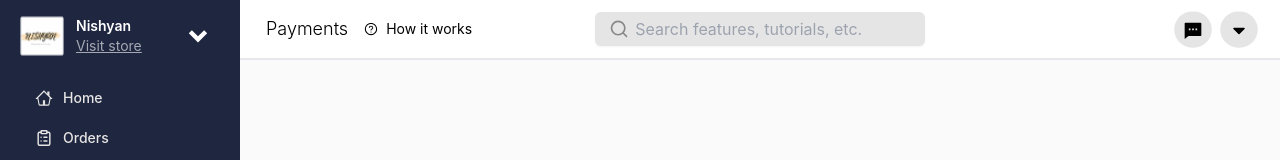
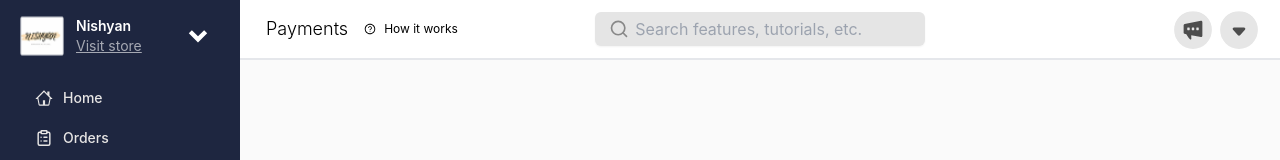
Before and after one commit to prattiikk/Dukaan-demo, a React (Create React App) app: page / in a window 1280 px wide. Shown: the top 160 px of the page. Built offline with nearby package versions, Linux system fonts and the light colour scheme; the HTML template or start-up script is replaced by a standard one; a web font is replaced by a local one.

Commit message:
added svgs to the searchbar

```diff
--- a/src/Components/GlobalSearchBar.jsx
+++ b/src/Components/GlobalSearchBar.jsx
@@ -3,8 +3,6 @@
 // react-icons/all is not supported anymore so we have to import each icon individually ig.
 import { AiOutlineQuestionCircle } from "react-icons/ai";
 import { LuSearch } from "react-icons/lu";
-import { RiMessage2Fill } from "react-icons/ri";
-import { FaCaretDown } from "react-icons/fa";
 
 const SearchBar = ({ isActive }) => {
   {
@@ -22,7 +20,7 @@
 
           {/* how it works button */}
 
-          <button className=" hidden sm:flex justify-center items-center text-sm ml-4">
+          <button className=" hidden sm:flex justify-center items-center text-xs ml-4">
             <AiOutlineQuestionCircle />
             <span className="ml-2">How it works</span>
           </button>
@@ -47,10 +45,48 @@
 
         <div className=" col-start-3 col-span-1 hidden sm:flex items-center justify-end">
           <button className=" bg-[#e5e5e5] h-[50%] w-[30px] rounded-full flex items-center justify-center scale-125 mx-4">
-            <RiMessage2Fill />
+            <svg
+              width="40"
+              height="40"
+              viewBox="0 0 40 40"
+              fill="none"
+              xmlns="http://www.w3.org/2000/svg"
+            >
+              <g clip-path="url(#clip0_5995_2532)">
+                <circle cx="20" cy="20" r="20" fill="#E6E6E6" />
+                <path
+                  d="M28.4211 10.0237L11.1158 13.3823C10.4632 13.499 10 14.1287 10 14.8517V22.5019C10 23.225 10.4632 23.8547 11.1158 23.9713L12.8842 24.3212C13.6 25.6273 14.9474 27.8897 16.7579 29.7323C17.3684 30.362 18.3789 29.8022 18.2526 28.8693C18.0842 27.6331 18.1263 26.3037 18.1895 25.3707L28.4211 27.3766C29.2421 27.5398 30 26.8401 30 25.9072V11.4931C30 10.5602 29.2421 9.86046 28.4211 10.0237ZM16.4632 19.6331C16.4632 19.8897 16.2737 20.0996 16.0421 20.0996H14.3158C14.0842 20.0996 13.8947 19.8897 13.8947 19.6331V17.7206C13.8947 17.464 14.0842 17.2541 14.3158 17.2541H16.0421C16.2737 17.2541 16.4632 17.464 16.4632 17.7206V19.6331ZM21.2842 19.6331C21.2842 19.8897 21.0947 20.0996 20.8632 20.0996H19.1368C18.9053 20.0996 18.7158 19.8897 18.7158 19.6331V17.7206C18.7158 17.464 18.9053 17.2541 19.1368 17.2541H20.8632C21.0947 17.2541 21.2842 17.464 21.2842 17.7206V19.6331ZM26.1263 19.6331C26.1263 19.8897 25.9368 20.0996 25.7053 20.0996H23.9789C23.7474 20.0996 23.5579 19.8897 23.5579 19.6331V17.7206C23.5579 17.464 23.7474 17.2541 23.9789 17.2541H25.6842C25.9158 17.2541 26.1053 17.464 26.1053 17.7206V19.6331H26.1263Z"
+                  fill="#4D4D4D"
+                />
+              </g>
+              <defs>
+                <clipPath id="clip0_5995_2532">
+                  <rect width="40" height="40" fill="white" />
+                </clipPath>
+              </defs>
+            </svg>{" "}
           </button>
           <button className=" bg-[#e5e5e5] h-[50%] w-[30px] rounded-full flex items-center justify-center scale-125">
-            <FaCaretDown />
+            <svg
+              width="40"
+              height="40"
+              viewBox="0 0 40 40"
+              fill="none"
+              xmlns="http://www.w3.org/2000/svg"
+            >
+              <g clip-path="url(#clip0_5995_2537)">
+                <circle cx="20" cy="20" r="20" fill="#E6E6E6" />
+                <path
+                  d="M21.1109 25.5026C20.5156 26.1587 19.4844 26.1587 18.8891 25.5026L13.6151 19.6895C12.7406 18.7256 13.4245 17.1816 14.726 17.1816L25.274 17.1816C26.5755 17.1816 27.2594 18.7256 26.3849 19.6895L21.1109 25.5026Z"
+                  fill="#4D4D4D"
+                />
+              </g>
+              <defs>
+                <clipPath id="clip0_5995_2537">
+                  <rect width="40" height="40" fill="white" />
+                </clipPath>
+              </defs>
+            </svg>
           </button>
         </div>
       </div>
```
Also changed, not shown: src/imgs/download.svg (added), src/imgs/download2.svg (added).
